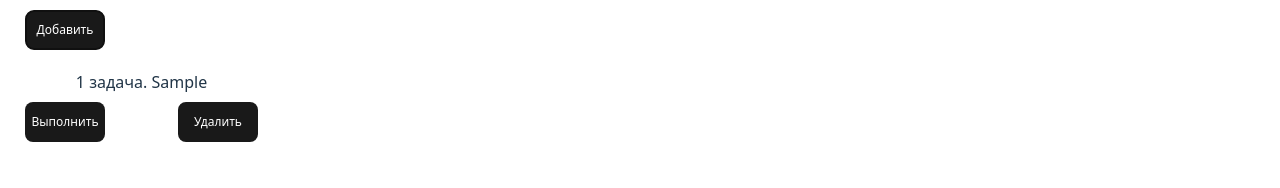
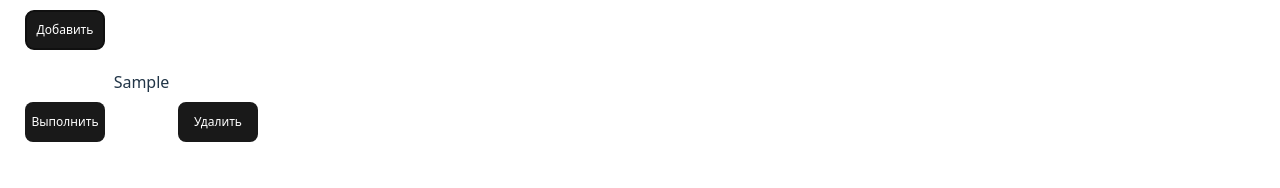
Before and after one commit to darkzs47/react-hooks, a React (Vite) app: page / in a window 1280 px wide. Both pictures are taken after typing "Sample" into the empty fields and a click on the button "Добавить". Shown: the part 332-520 px from the top of the page. Built offline with nearby package versions, Linux system fonts and the light colour scheme.

Commit message:
Reducer upadte

```diff
--- a/src/components/ListCallback.jsx
+++ /dev/null
@@ -1,15 +0,0 @@
-import React, {memo} from "react";
-
-const ListCallback = memo(({count}) => {
-    console.log("render")
-
-    return (
-        <ul>
-            {Array.from({length: count}, (_, i) => (
-                <li key={i}>Элемент {i + 1}</li>
-            ))}
-        </ul>
-    )
-})
-
-export default ListCallback;
--- a/src/components/Reducer.jsx
+++ b/src/components/Reducer.jsx
@@ -9,7 +9,7 @@ function reducer(state, action) {
             return [
                 ...state,
                 {
-                    id: action.payload.id,
+                    id: Date.now(),
                     text: action.payload.text,
                     completed: false,
                 },
@@ -32,20 +32,19 @@ function reducer(state, action) {
 function Reducer() {
     const [tasks, dispatch] = useReducer(reducer, initialTasks);
 
-    const taskRef = useRef(null);
+    const [text, setText] = React.useState('');
 
     const handleAdd = () => {
-        const text = taskRef.current.value.trim();
-        if (text) {
-            dispatch({type: 'Add', payload: {id: tasks.length, text}});
-            taskRef.current.value = '';
+        if (text.trim()) {
+            dispatch({type: 'Add', payload: {text: text}});
+            setText('');
         }
     };
 
     return (
         <div id="tasks">
             Задачи
-            <input ref={taskRef} type="text"/>
+            <input value={text} onChange={e => setText(e.target.value)} type="text"/>
             <button onClick={handleAdd}>Добавить</button>
             <Tasks tasks={tasks} dispatch={dispatch}/>
         </div>
--- a/src/components/Tasks.jsx
+++ b/src/components/Tasks.jsx
@@ -1,20 +1,27 @@
-import React from "react";
+import React, {memo} from "react";
+
+const Task = memo(function Task({ id, text, completed, dispatch}) {
+    return (
+        <div key={id} style={{display: 'flex', flexDirection: 'column', marginBottom: '1rem'}}>
+            {text} {completed && '✅'}
+            <div style={{marginTop: '0.5rem'}}>
+                <button onClick={() => dispatch({type: 'Complete', id: id})} disabled={completed}>
+                    Выполнить
+                </button>
+                <button onClick={() => dispatch({type: 'Delete', id: id})}>
+                    Удалить
+                </button>
+            </div>
+        </div>
+    )
+
+})
 
 function Tasks({tasks, dispatch}) {
     return (
         <>
             {tasks.map(task => (
-                <div key={task.id} style={{display: 'flex', flexDirection: 'column', marginBottom: '1rem'}}>
-                    {task.id + 1} задача. {task.text} {task.completed && '✅'}
-                    <div style={{marginTop: '0.5rem'}}>
-                        <button onClick={() => dispatch({type: 'Complete', id: task.id})} disabled={task.completed}>
-                            Выполнить
-                        </button>
-                        <button onClick={() => dispatch({type: 'Delete', id: task.id})}>
-                            Удалить
-                        </button>
-                    </div>
-                </div>
+                <Task id={task.id} text={task.text} completed={task.completed} dispatch={dispatch}/>
             ))}
         </>
     )
--- a/src/components/UseCallback.jsx
+++ b/src/components/UseCallback.jsx
@@ -1,5 +1,4 @@
 import React, {memo, useCallback, useState} from "react";
-import ListCallback from "./ListCallback.jsx";
 import List from "./List.jsx";
 
 const Button = memo(function ({ handler }) {
```
